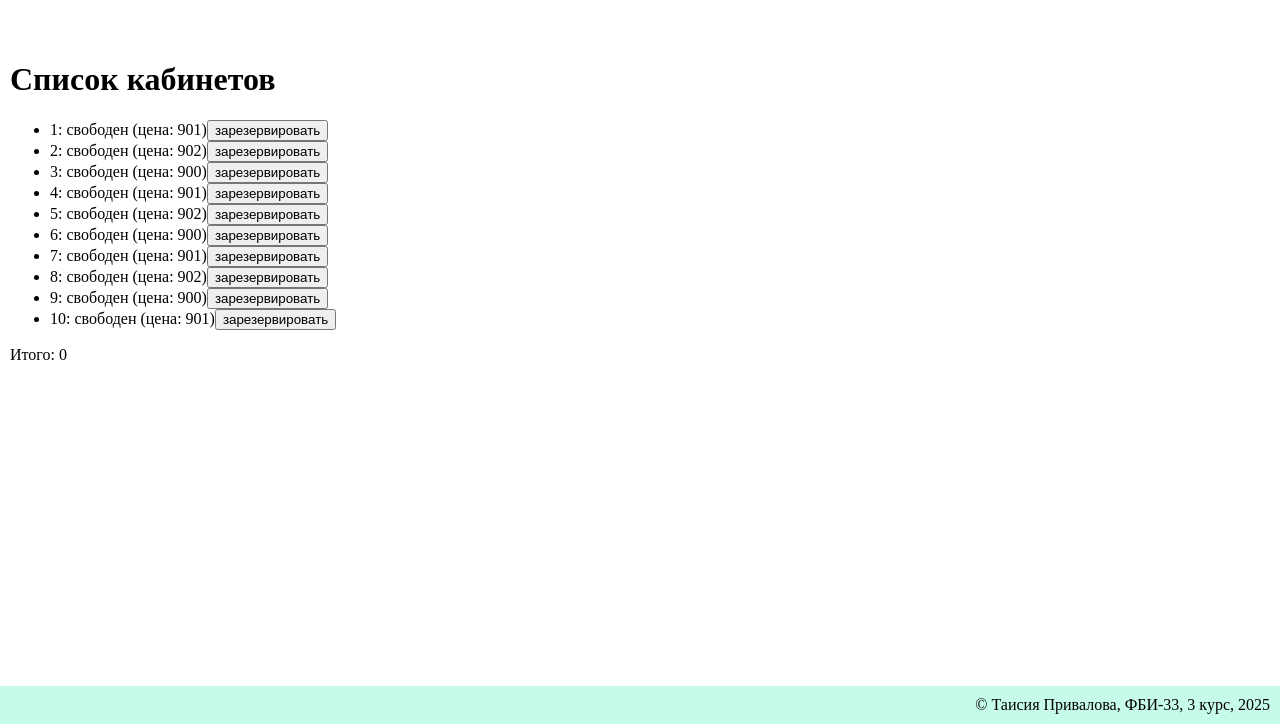
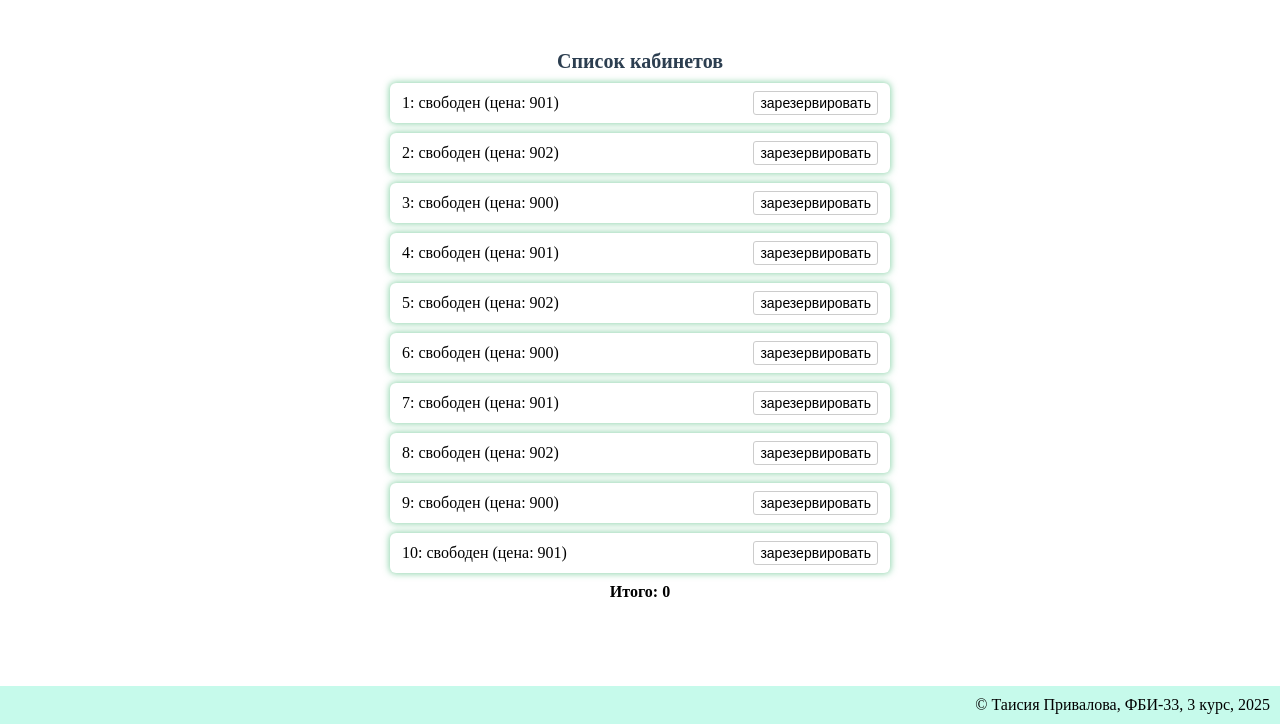
Before and after one commit to ta-pri/web-back-labs, a Flask app: page /lab6/ in a window 1280 px wide. Shown: the part 76-800 px from the top of the page. Run offline with Flask 3, Linux system fonts and the light colour scheme.

Commit message:
Стили

```diff
--- a/templates/lab6/lab6.html
+++ b/templates/lab6/lab6.html
@@ -25,20 +25,28 @@
             for(let i = 0; i < office_list.length; i++) {
                 const office = office_list[i];
                 const li = document.createElement('li');
+
+                if (office.tenant) {
+                    li.classList.add('occupied-office');
+                } else {
+                    li.classList.add('free-office');
+                }
+
                 li.innerText = `${office.number}: ${office.tenant || 'свободен'} (цена: ${office.price})`;
 
-                const bookingButton = document.createElement('button');
-                bookingButton.innerText = 'зарезервировать';
-                bookingButton.onclick = function() {booking(office.number)};
-                li.appendChild(bookingButton);
-
-                if (office.tenant) {
+                if (!office.tenant) {
+                    const bookingButton = document.createElement('button');
+                    bookingButton.innerText = 'зарезервировать';
+                    bookingButton.className = 'book';
+                    bookingButton.onclick = function() { booking(office.number); };
+                    li.appendChild(bookingButton);
+                } else {
                     const freeButton = document.createElement('button');
                     freeButton.innerText = 'освободить';
-                    freeButton.onclick = function() {cancellation(office.number)};
+                    freeButton.className = 'free';
+                    freeButton.onclick = function() { cancellation(office.number); };
                     li.appendChild(freeButton);
                 }
-
                 ul.appendChild(li);
             }
             let total = 0;
@@ -133,6 +141,63 @@ function cancellation(officeNumber) {
 {% endblock %}
 
 {% block main %}
+<style>
+    h1 {
+        text-align: center;
+        margin: 10px 0;
+        font-size: 20px;
+        color: #2c3e50;
+    }
+
+    #office-list {
+        list-style: none;
+        padding: 0;
+        max-width: 500px;
+        margin: 0 auto;
+    }
+
+    #office-list li {
+        background-color: #fff;
+        margin: 10px 0;
+        padding: 8px 12px;
+        border-radius: 6px;
+        display: flex;
+        justify-content: space-between;
+        align-items: center;
+        flex-wrap: wrap;
+        transition: box-shadow 0.3s;
+        font-size: 16px;
+    }
+
+    #office-list li.free-office {
+        box-shadow: 0 0 6px 1px rgba(39, 174, 96, 0.5);
+    }
+
+    #office-list li.occupied-office {
+        box-shadow: 0 0 6px 1px rgba(192, 57, 43, 0.5);
+    }
+
+    #office-list li button {
+        padding: 3px 6px;
+        font-size: 14px;
+        border: 1px solid #ccc;
+        border-radius: 3px;
+        background-color: #fff;
+        cursor: pointer;
+    }
+
+    #office-list li button:hover {
+        opacity: 0.8;
+    }
+
+    #total-price {
+        text-align: center;
+        font-weight: bold;
+        margin-top: 10px;
+        font-size: 16px;
+    }
+</style>
+
     <h1>Список кабинетов</h1>
     <ul id="office-list"></ul>
     <p id="total-price"></p>
```
